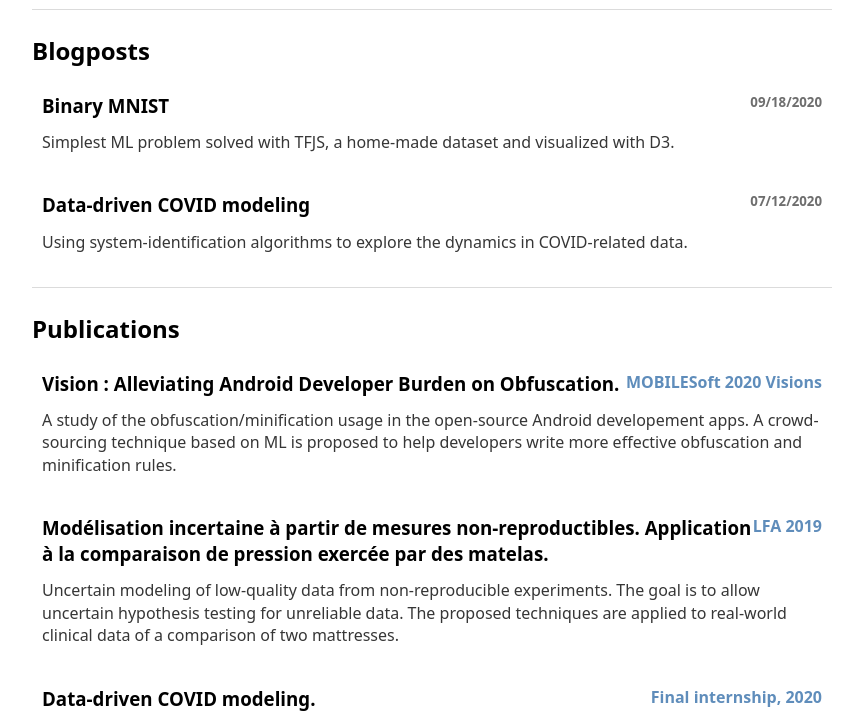
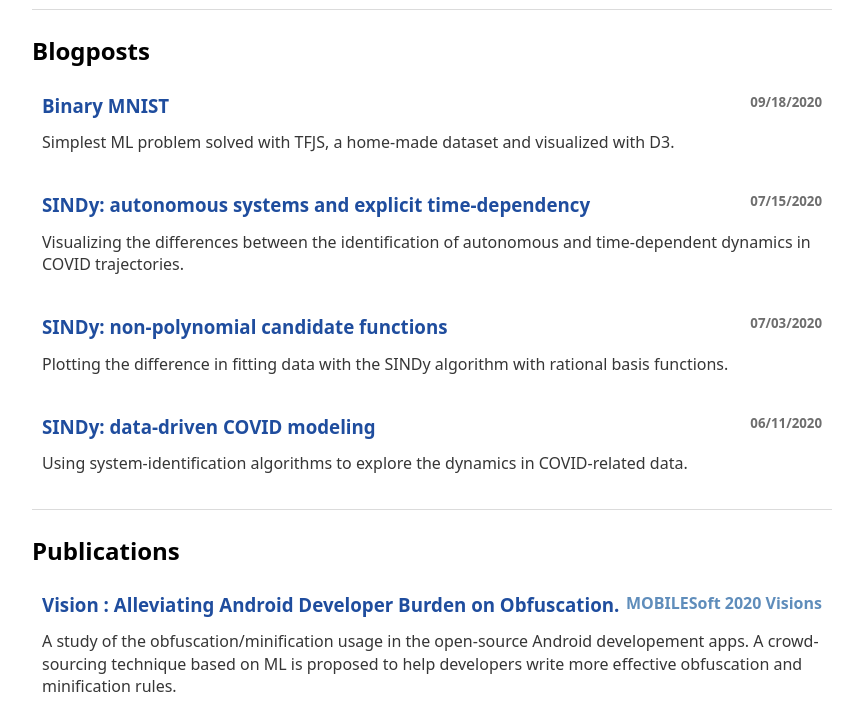
Before and after one commit to Kipre/kipre.github.io, a plain HTML site: page index.html in a window 1280 px wide. Shown: the part 76-797 px from the top of the page, without its empty margins (208-1071 px from the left). Drawn offline with nearby package versions, Linux system fonts and the light colour scheme.

Commit message:
update contents

```diff
--- a/contents.json
+++ b/contents.json
@@ -9,9 +9,23 @@
     },
     {
 
+        "link": "https://kipre.github.io/files/internship/reports/covid_time/",
+        "title": "SINDy: autonomous systems and explicit time-dependency",
+        "date": "07/15/2020",
+        "description": "Visualizing the differences between the identification of autonomous and time-dependent dynamics in COVID trajectories."
+    },
+    {
+
+        "link": "https://kipre.github.io/files/internship/reports/non-linear/nonlinear.html",
+        "title": "SINDy: non-polynomial candidate functions",
+        "date": "07/03/2020",
+        "description": "Plotting the difference in fitting data with the SINDy algorithm with rational basis functions."
+    },
+    {
+
         "link": "https://kipre.github.io/files/internship/reports/data-driven-covid-modeling/data-driven-covid-modeling.html",
-        "title": "Data-driven COVID modeling",
-        "date": "07/12/2020",
+        "title": "SINDy: data-driven COVID modeling",
+        "date": "06/11/2020",
         "description": "Using system-identification algorithms to explore the dynamics in COVID-related data."
     }],
     "publications": [
--- a/style.css
+++ b/style.css
@@ -1,5 +1,9 @@
 .card  h5 {
     color: #6e6e6e;
+}
+
+.card h3 {
+  color: #1f4d9e;
 }
 
 .card h4 {
```
